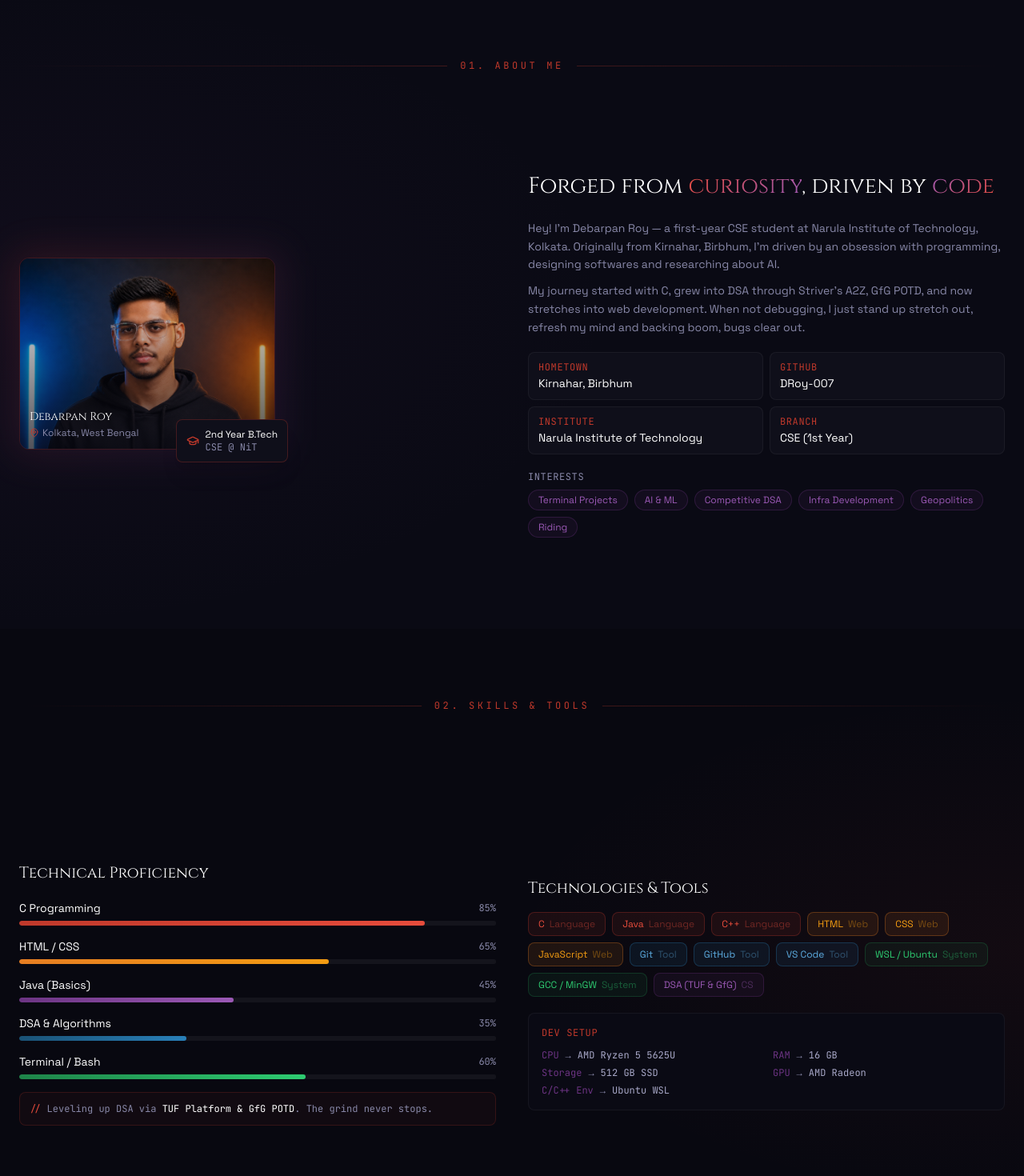
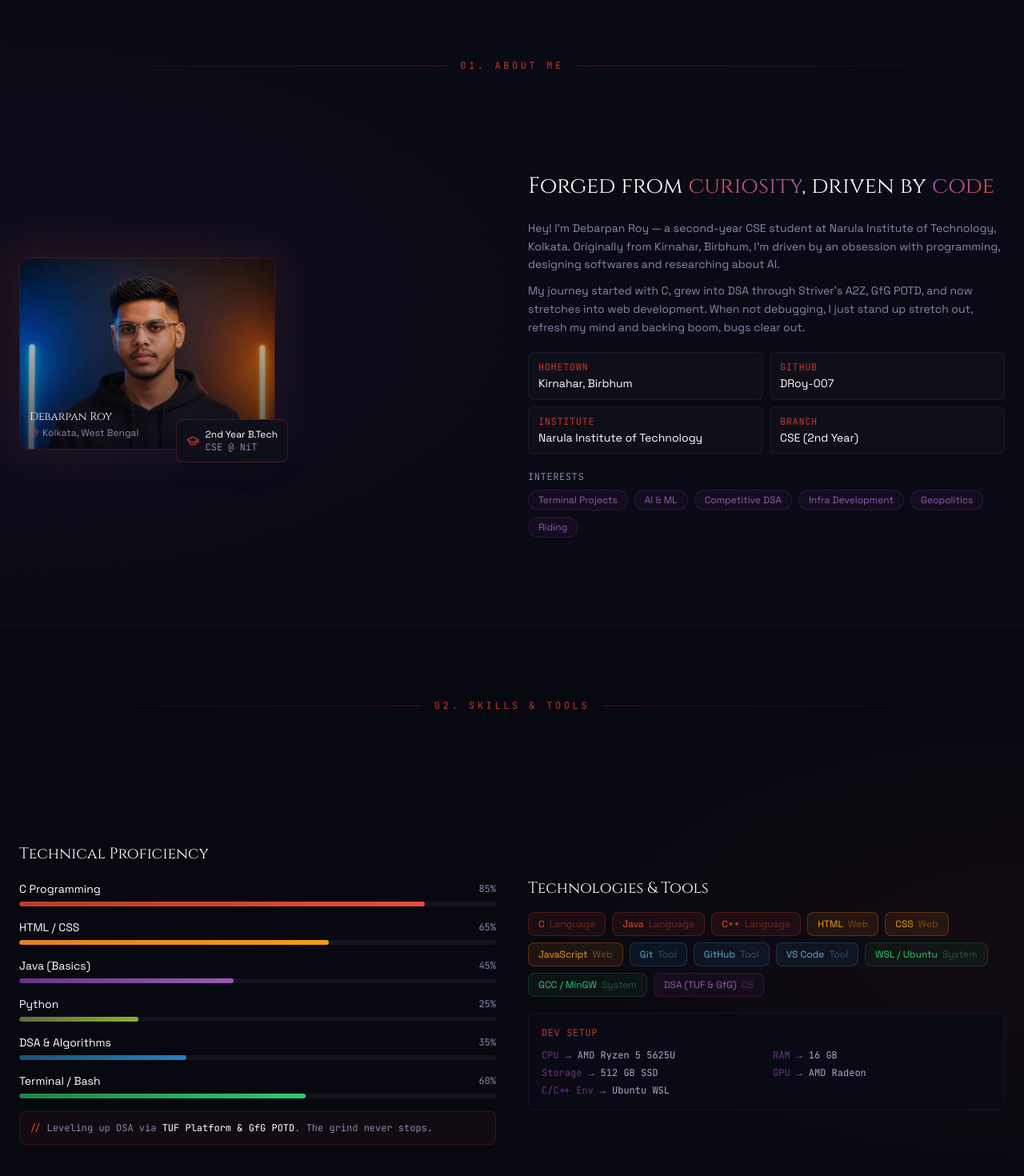
Before and after one commit to DRoy-007/MyPortfolio, a React (Vite) app: page / in a window 1280 px wide. Shown: the part 814-2284 px from the top of the page at 80% size. Built offline with nearby package versions, Linux system fonts and the light colour scheme.

Commit message:
Update student year from first to second and added Python as new tech stack

```diff
--- a/src/app/data/portfolioData.ts
+++ b/src/app/data/portfolioData.ts
@@ -23,7 +23,7 @@ export const HERO = {
     "Terminal Wizard",
   ],
   description:
-    "A passionate first-year CSE student at Narula Institute of Technology, building terminal-based dark fantasy games, exploring DSA, and crafting experiences where code meets creativity.",
+    "A passionate second-year CSE student at Narula Institute of Technology, building terminal-based dark fantasy games, exploring DSA, and crafting experiences where code meets creativity.",
   github: "https://github.com/DRoy-007",
   stats: [
     { label: "Public Repos", value: "10+" },
@@ -35,14 +35,14 @@ export const HERO = {
 // ABOUT
 export const ABOUT = {
   intro: [
-    "Hey! I'm Debarpan Roy — a first-year CSE student at Narula Institute of Technology, Kolkata. Originally from Kirnahar, Birbhum, I'm driven by an obsession with programming, designing softwares and researching about AI.",
+    "Hey! I'm Debarpan Roy — a second-year CSE student at Narula Institute of Technology, Kolkata. Originally from Kirnahar, Birbhum, I'm driven by an obsession with programming, designing softwares and researching about AI.",
     "My journey started with C, grew into DSA through Striver's A2Z, GfG POTD, and now stretches into web development. When not debugging, I just stand up stretch out, refresh my mind and backing boom, bugs clear out.",
   ],
   quickFacts: [
     { label: "Hometown", value: "Kirnahar, Birbhum" },
     { label: "GitHub", value: "DRoy-007" },
     { label: "Institute", value: "Narula Institute of Technology" },
-    { label: "Branch", value: "CSE (1st Year)" },
+    { label: "Branch", value: "CSE (2nd Year)" },
   ],
   interests: [
     "Terminal Projects",
@@ -59,6 +59,7 @@ export const TECH_SKILLS = [
   { name: "C Programming", level: 85, color: "linear-gradient(90deg, #c0392b, #e74c3c)" },
   { name: "HTML / CSS", level:65, color: "linear-gradient(90deg, #e67e22, #f39c12)" },
   { name: "Java (Basics)", level: 45, color: "linear-gradient(90deg, #6c3483, #9b59b6)" },
+  { name: "Python", level: 25, color: "linear-gradient(90deg, #606c38, #8ab031)" },
   { name: "DSA & Algorithms", level: 35, color: "linear-gradient(90deg, #1a5276, #2980b9)" },
   { name: "Terminal / Bash", level: 60, color: "linear-gradient(90deg, #1e8449, #2ecc71)" },
 ] as const;
```
